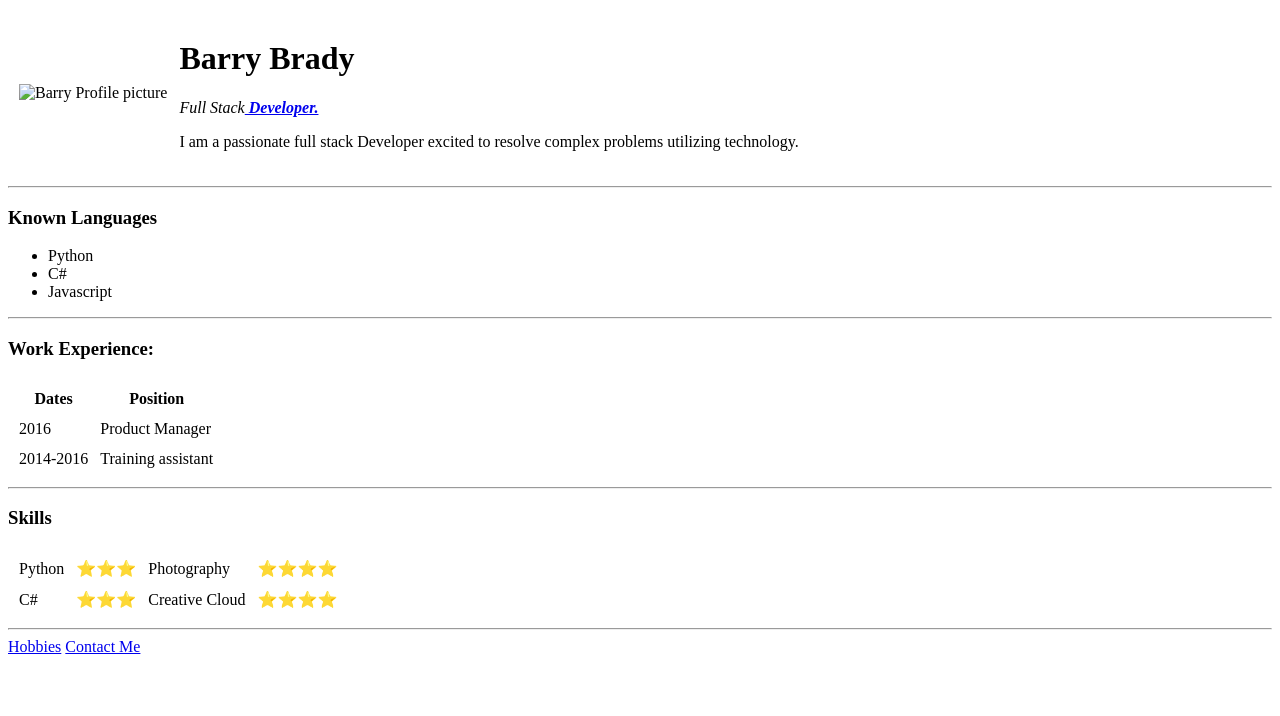
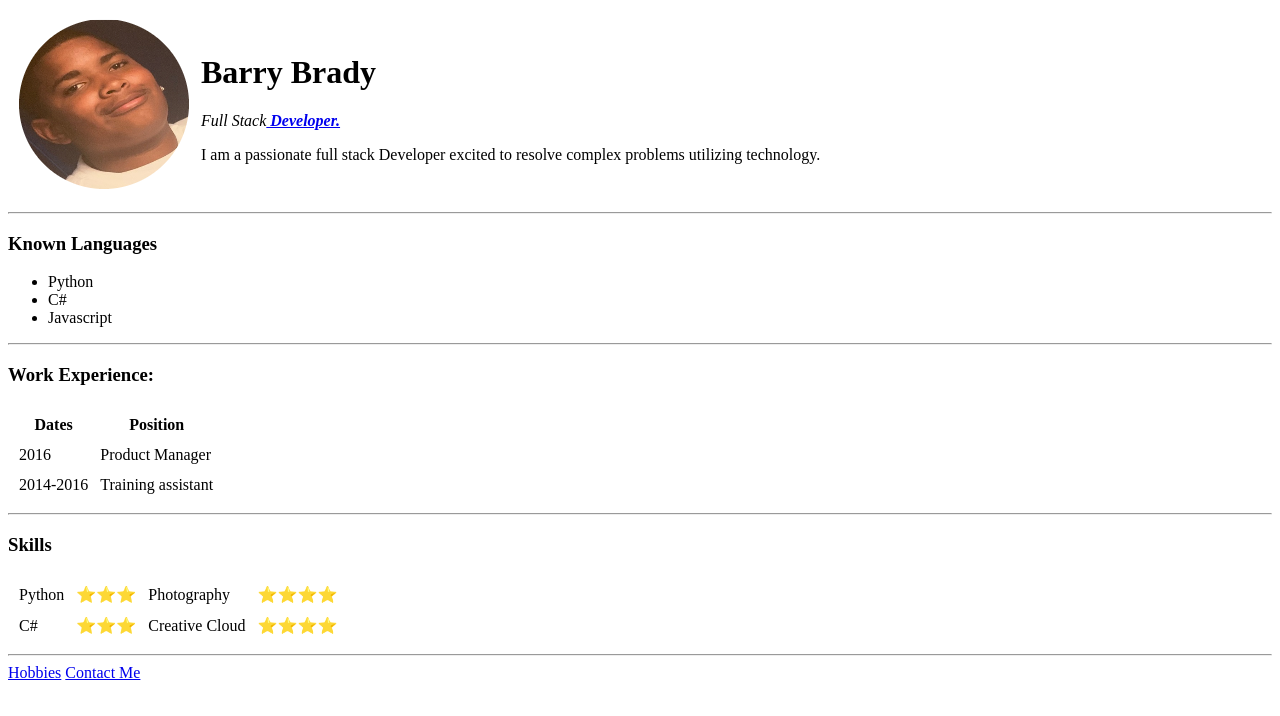
Before and after one commit to BarryBrady/cv, a plain HTML site: page index.html in a window 1280 px wide. Drawn offline with Linux system fonts and the light colour scheme.

Commit message:
Update index.html

```diff
--- a/index.html
+++ b/index.html
@@ -9,7 +9,7 @@
       <tr>
         <td>
           <img
-            src="Image/Screen Shot 2022-06-25 at 11.38.27 AM-modified (1).png"
+            src="image/BarryB.png"
             alt="Barry Profile picture"
           />
         </td>
```
